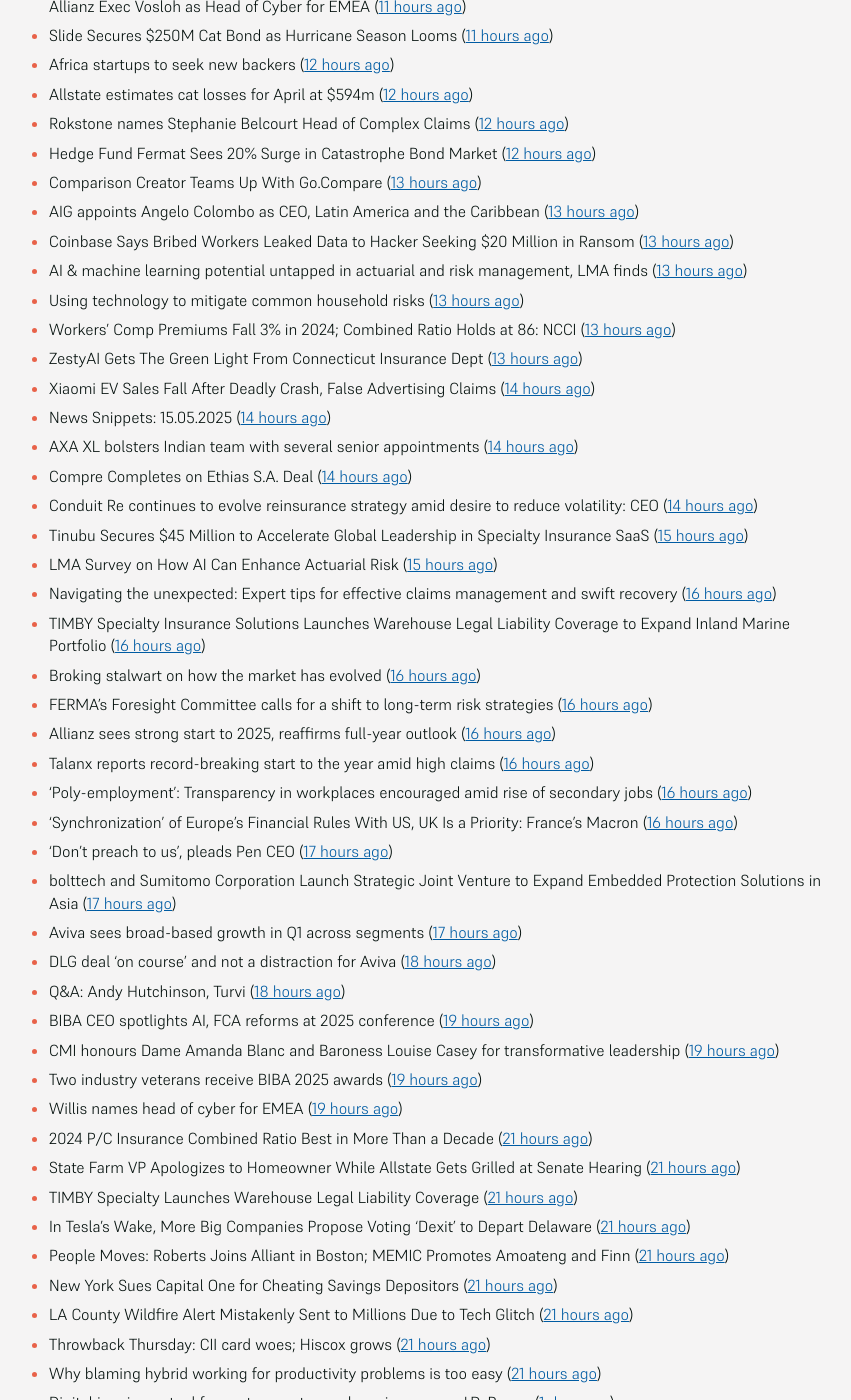
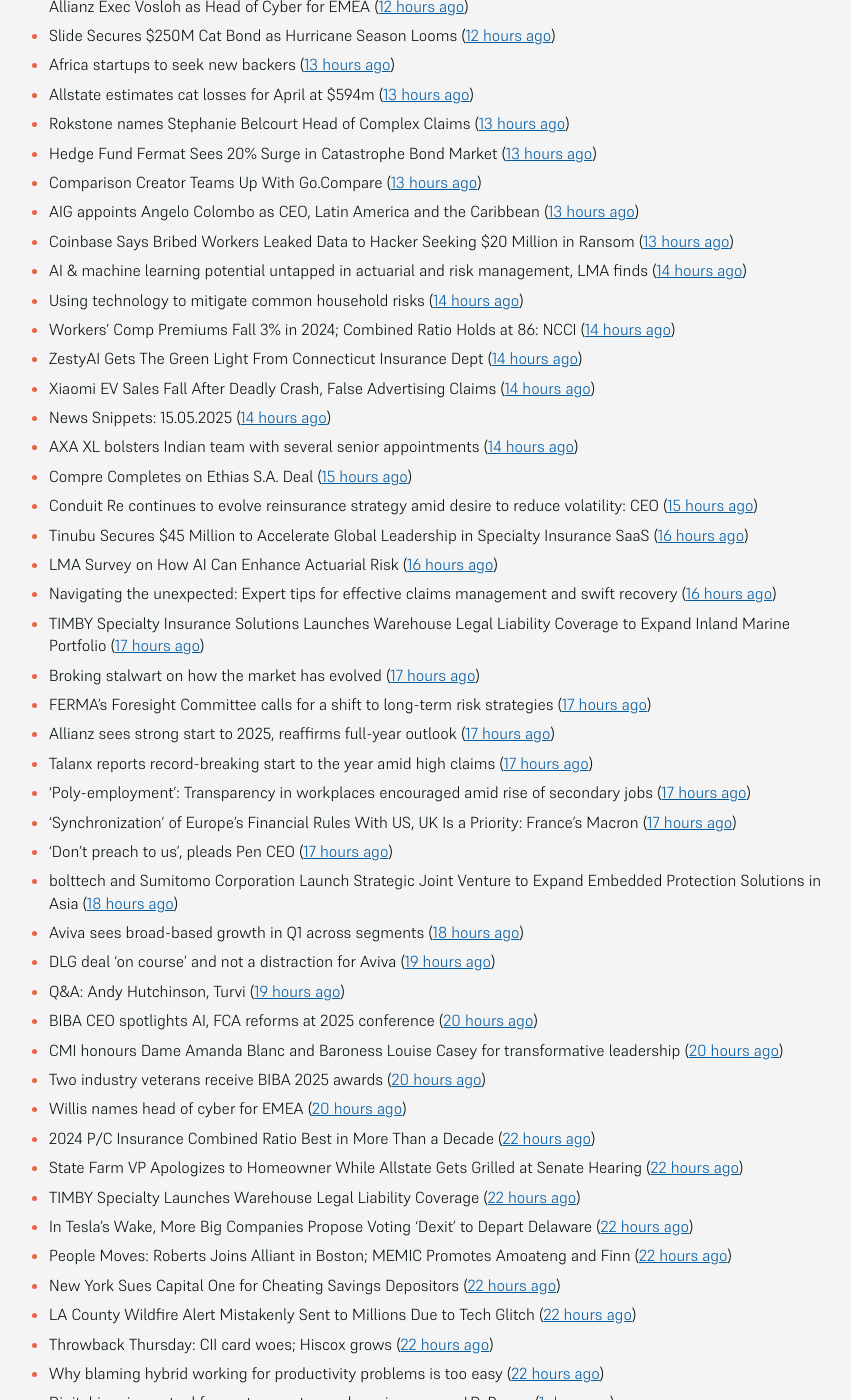
Before and after one commit to mat-0/feeds.thechels.uk, a Jekyll site: the page built from index.md, in a window 1280 px wide and 1400 px high, scrolled down 971 px. Shown: the whole window, without its empty margins (215-1066 px from the left). Built offline with Jekyll 4.4.1, drawn with Linux system fonts in a browser that asks for light colours; some of the changed text lies outside the part shown.

Commit message:
New Feed

```diff
--- a/index.md
+++ b/index.md
@@ -8,74 +8,74 @@ description: Latest Updates
 [Get this as an RSS feed](/feed.rss)
 
 <!-- news_marker starts -->
-- People Moves: Zurich NA Promotes Fox to Lead National Accounts, Caminiti CUO ([3 hours ago](https://www.insurancejournal.com/news/national/2025/05/15/823985.htm))
-- FEMA Chief Says Agency Will Raise State Burden for Disasters to 50% ([4 hours ago](https://www.insurancejournal.com/news/national/2025/05/15/823980.htm))
-- How insurers can use systemic risk knowledge internally ([6 hours ago](https://www.dig-in.com/opinion/how-insurers-can-use-systemic-risk-knowledge-internally))
-- AXA Group CUO on navigating a polycrisis risk landscape ([6 hours ago](https://www.insurancebusinessmag.com/uk/news/breaking-news/axa-group-cuo-on-navigating-a-polycrisis-risk-landscape-535921.aspx))
+- People Moves: Zurich NA Promotes Fox to Lead National Accounts, Caminiti CUO ([4 hours ago](https://www.insurancejournal.com/news/national/2025/05/15/823985.htm))
+- FEMA Chief Says Agency Will Raise State Burden for Disasters to 50% ([5 hours ago](https://www.insurancejournal.com/news/national/2025/05/15/823980.htm))
+- How insurers can use systemic risk knowledge internally ([7 hours ago](https://www.dig-in.com/opinion/how-insurers-can-use-systemic-risk-knowledge-internally))
+- AXA Group CUO on navigating a polycrisis risk landscape ([7 hours ago](https://www.insurancebusinessmag.com/uk/news/breaking-news/axa-group-cuo-on-navigating-a-polycrisis-risk-landscape-535921.aspx))
 - Marsh McLennan moves to Amazon cloud; ZestyAI in Connecticut and West Virginia: Insurtech news ([7 hours ago](https://www.dig-in.com/news/marsh-mclennan-to-amazon-cloud-zestyai-and-insurtech-news))
-- WTW report exposes shifting terrorism insurance risks ([7 hours ago](https://www.insurancebusinessmag.com/uk/news/breaking-news/wtw-report-exposes-shifting-terrorism-insurance-risks-535909.aspx))
-- Tired of Waiting on Tickets? There’s a Better Way. ([7 hours ago](https://www.insurancejournal.com/blogs/expert-insured/2025/05/15/823954.htm))
-- Global Accessibiliy Day: Making the Workplace Welcome to All ([8 hours ago](https://insurance-edge.net/2025/05/15/global-accessibiliy-day-making-the-workplace-welcome-to-all/))
+- WTW report exposes shifting terrorism insurance risks ([8 hours ago](https://www.insurancebusinessmag.com/uk/news/breaking-news/wtw-report-exposes-shifting-terrorism-insurance-risks-535909.aspx))
+- Tired of Waiting on Tickets? There’s a Better Way. ([8 hours ago](https://www.insurancejournal.com/blogs/expert-insured/2025/05/15/823954.htm))
+- Global Accessibiliy Day: Making the Workplace Welcome to All ([9 hours ago](https://insurance-edge.net/2025/05/15/global-accessibiliy-day-making-the-workplace-welcome-to-all/))
 - Lloyd’s Q2’25 Market Message: risk awareness, not risk aversion, marks a defining juncture ([10 hours ago](https://www.reinsurancene.ws/lloyds-q225-market-message-risk-awareness-not-risk-aversion-marks-a-defining-juncture/))
 - Tiernan calls out ‘egregious trading behaviours’ at Lloyd’s ([10 hours ago](https://www.postonline.co.uk/lloydslondon/7957765/tiernan-calls-out-egregious-trading-behaviours-at-lloyds))
-- Tesla’s Robotaxi Launch in Texas Faces Scrutiny Over Potential Accident Risks ([10 hours ago](https://www.insurancejournal.com/news/southcentral/2025/05/15/823930.htm))
-- US House Bill Reintroduced to Rid Federal Insurance Office of Subpoena Power ([10 hours ago](https://www.insurancejournal.com/news/national/2025/05/15/823897.htm))
-- Sweltering Heat Wave Hits U.S. from Dakotas to Texas ([10 hours ago](https://www.insurancejournal.com/news/southcentral/2025/05/15/823927.htm))
-- Coterie Relocating Headquarters to Appleton, Wisconsin ([10 hours ago](https://www.insurancejournal.com/news/midwest/2025/05/15/823924.htm))
-- Kin reports 35% revenue growth in Q1’25, California emerges as key market ([10 hours ago](https://www.reinsurancene.ws/kin-reports-35-revenue-growth-in-q125-california-emerges-as-key-market/))
-- Three Killed in Fiery Truck-Car Pileup on Georgia Interstate ([10 hours ago](https://www.insurancejournal.com/news/southeast/2025/05/15/823917.htm))
-- Brett Favre’s Defamation Suit Against State Auditor Can Move Forward, Court Says ([10 hours ago](https://www.insurancejournal.com/news/southeast/2025/05/15/823911.htm))
-- People Moves: Advocus Names Moore SVP of Illinois Operations ([10 hours ago](https://www.insurancejournal.com/news/midwest/2025/05/15/823905.htm))
-- Nationwide Partners with Kadance to Offer Genomics-Based Precision Health to Life Insurance Customers ([10 hours ago](https://www.insurtechinsights.com/nationwide-partners-with-kadance-to-offer-genomics-based-precision-health-to-life-insurance-customers/))
+- Tesla’s Robotaxi Launch in Texas Faces Scrutiny Over Potential Accident Risks ([11 hours ago](https://www.insurancejournal.com/news/southcentral/2025/05/15/823930.htm))
+- US House Bill Reintroduced to Rid Federal Insurance Office of Subpoena Power ([11 hours ago](https://www.insurancejournal.com/news/national/2025/05/15/823897.htm))
+- Sweltering Heat Wave Hits U.S. from Dakotas to Texas ([11 hours ago](https://www.insurancejournal.com/news/southcentral/2025/05/15/823927.htm))
+- Coterie Relocating Headquarters to Appleton, Wisconsin ([11 hours ago](https://www.insurancejournal.com/news/midwest/2025/05/15/823924.htm))
+- Kin reports 35% revenue growth in Q1’25, California emerges as key market ([11 hours ago](https://www.reinsurancene.ws/kin-reports-35-revenue-growth-in-q125-california-emerges-as-key-market/))
+- Three Killed in Fiery Truck-Car Pileup on Georgia Interstate ([11 hours ago](https://www.insurancejournal.com/news/southeast/2025/05/15/823917.htm))
+- Brett Favre’s Defamation Suit Against State Auditor Can Move Forward, Court Says ([11 hours ago](https://www.insurancejournal.com/news/southeast/2025/05/15/823911.htm))
+- People Moves: Advocus Names Moore SVP of Illinois Operations ([11 hours ago](https://www.insurancejournal.com/news/midwest/2025/05/15/823905.htm))
+- Nationwide Partners with Kadance to Offer Genomics-Based Precision Health to Life Insurance Customers ([11 hours ago](https://www.insurtechinsights.com/nationwide-partners-with-kadance-to-offer-genomics-based-precision-health-to-life-insurance-customers/))
 - West’s 103.9% CoR for 24-25 FY impacted by elevated IG Pool claims ([11 hours ago](https://www.reinsurancene.ws/wests-103-9-cor-for-24-25-fy-impacted-by-elevated-ig-pool-claims/))
-- People Moves: CRC Names New Underwriting Leaders and Senior VP ([11 hours ago](https://www.insurancejournal.com/news/southeast/2025/05/15/823894.htm))
-- AM Best supports EU nat cat insurance proposal but stresses need for greater clarity ([11 hours ago](https://www.reinsurancene.ws/am-best-supports-eu-nat-cat-insurance-proposal-but-stresses-need-for-greater-clarity/))
-- People Moves: AIG Taps Colombo From Swiss Re as CEO, Latin America and Caribbean; Willis Names Former Allianz Exec Vosloh as Head of Cyber for EMEA ([11 hours ago](https://www.insurancejournal.com/news/international/2025/05/15/823886.htm))
-- Slide Secures $250M Cat Bond as Hurricane Season Looms ([11 hours ago](https://www.insurancejournal.com/news/southeast/2025/05/15/823884.htm))
-- Africa startups to seek new backers ([12 hours ago](https://www.dig-in.com/articles/africa-startups-to-seek-new-backers))
-- Allstate estimates cat losses for April at $594m ([12 hours ago](https://www.reinsurancene.ws/allstate-estimates-cat-losses-for-april-at-594m/))
-- Rokstone names Stephanie Belcourt Head of Complex Claims ([12 hours ago](https://www.reinsurancene.ws/rokstone-names-stephanie-belcourt-head-of-complex-claims/))
-- Hedge Fund Fermat Sees 20% Surge in Catastrophe Bond Market ([12 hours ago](https://www.insurancejournal.com/news/international/2025/05/15/823861.htm))
+- People Moves: CRC Names New Underwriting Leaders and Senior VP ([12 hours ago](https://www.insurancejournal.com/news/southeast/2025/05/15/823894.htm))
+- AM Best supports EU nat cat insurance proposal but stresses need for greater clarity ([12 hours ago](https://www.reinsurancene.ws/am-best-supports-eu-nat-cat-insurance-proposal-but-stresses-need-for-greater-clarity/))
+- People Moves: AIG Taps Colombo From Swiss Re as CEO, Latin America and Caribbean; Willis Names Former Allianz Exec Vosloh as Head of Cyber for EMEA ([12 hours ago](https://www.insurancejournal.com/news/international/2025/05/15/823886.htm))
+- Slide Secures $250M Cat Bond as Hurricane Season Looms ([12 hours ago](https://www.insurancejournal.com/news/southeast/2025/05/15/823884.htm))
+- Africa startups to seek new backers ([13 hours ago](https://www.dig-in.com/articles/africa-startups-to-seek-new-backers))
+- Allstate estimates cat losses for April at $594m ([13 hours ago](https://www.reinsurancene.ws/allstate-estimates-cat-losses-for-april-at-594m/))
+- Rokstone names Stephanie Belcourt Head of Complex Claims ([13 hours ago](https://www.reinsurancene.ws/rokstone-names-stephanie-belcourt-head-of-complex-claims/))
+- Hedge Fund Fermat Sees 20% Surge in Catastrophe Bond Market ([13 hours ago](https://www.insurancejournal.com/news/international/2025/05/15/823861.htm))
 - Comparison Creator Teams Up With Go.Compare ([13 hours ago](https://insurance-edge.net/2025/05/15/comparison-creator-teams-up-with-go-compare/))
 - AIG appoints Angelo Colombo as CEO, Latin America and the Caribbean ([13 hours ago](https://www.reinsurancene.ws/aig-appoints-angelo-colombo-as-ceo-latin-america-and-the-caribbean/))
 - Coinbase Says Bribed Workers Leaked Data to Hacker Seeking $20 Million in Ransom ([13 hours ago](https://www.insurancejournal.com/news/national/2025/05/15/823862.htm))
-- AI & machine learning potential untapped in actuarial and risk management, LMA finds ([13 hours ago](https://www.reinsurancene.ws/ai-machine-learning-potential-untapped-in-actuarial-and-risk-management-lma-finds/))
-- Using technology to mitigate common household risks ([13 hours ago](https://www.dig-in.com/podcast/using-technology-to-mitigate-common-household-risks))
-- Workers’ Comp Premiums Fall 3% in 2024; Combined Ratio Holds at 86: NCCI ([13 hours ago](https://www.insurancejournal.com/news/national/2025/05/15/823850.htm))
-- ZestyAI Gets The Green Light From Connecticut Insurance Dept ([13 hours ago](https://insurance-edge.net/2025/05/15/zestyai-gets-the-green-light-from-connecticut-insurance-dept/))
+- AI & machine learning potential untapped in actuarial and risk management, LMA finds ([14 hours ago](https://www.reinsurancene.ws/ai-machine-learning-potential-untapped-in-actuarial-and-risk-management-lma-finds/))
+- Using technology to mitigate common household risks ([14 hours ago](https://www.dig-in.com/podcast/using-technology-to-mitigate-common-household-risks))
+- Workers’ Comp Premiums Fall 3% in 2024; Combined Ratio Holds at 86: NCCI ([14 hours ago](https://www.insurancejournal.com/news/national/2025/05/15/823850.htm))
+- ZestyAI Gets The Green Light From Connecticut Insurance Dept ([14 hours ago](https://insurance-edge.net/2025/05/15/zestyai-gets-the-green-light-from-connecticut-insurance-dept/))
 - Xiaomi EV Sales Fall After Deadly Crash, False Advertising Claims ([14 hours ago](https://www.insurancejournal.com/news/international/2025/05/15/823843.htm))
 - News Snippets: 15.05.2025 ([14 hours ago](https://insurance-edge.net/2025/05/15/news-snippets-15-05-2025/))
 - AXA XL bolsters Indian team with several senior appointments ([14 hours ago](https://www.reinsurancene.ws/axa-xl-bolsters-indian-team-with-several-senior-appointments/))
-- Compre Completes on Ethias S.A. Deal ([14 hours ago](https://insurance-edge.net/2025/05/15/compre-completes-on-ethias-s-a-deal/))
-- Conduit Re continues to evolve reinsurance strategy amid desire to reduce volatility: CEO ([14 hours ago](https://www.reinsurancene.ws/conduit-re-continues-to-evolve-reinsurance-strategy-amid-desire-to-reduce-volatility-ceo/))
-- Tinubu Secures $45 Million to Accelerate Global Leadership in Specialty Insurance SaaS ([15 hours ago](https://www.insurtechinsights.com/tinubu-secures-45-million-to-accelerate-global-leadership-in-specialty-insurance-saas/))
-- LMA Survey on How AI Can Enhance Actuarial Risk ([15 hours ago](https://insurance-edge.net/2025/05/15/lma-survey-on-how-ai-can-enhance-actuarial-risk/))
+- Compre Completes on Ethias S.A. Deal ([15 hours ago](https://insurance-edge.net/2025/05/15/compre-completes-on-ethias-s-a-deal/))
+- Conduit Re continues to evolve reinsurance strategy amid desire to reduce volatility: CEO ([15 hours ago](https://www.reinsurancene.ws/conduit-re-continues-to-evolve-reinsurance-strategy-amid-desire-to-reduce-volatility-ceo/))
+- Tinubu Secures $45 Million to Accelerate Global Leadership in Specialty Insurance SaaS ([16 hours ago](https://www.insurtechinsights.com/tinubu-secures-45-million-to-accelerate-global-leadership-in-specialty-insurance-saas/))
+- LMA Survey on How AI Can Enhance Actuarial Risk ([16 hours ago](https://insurance-edge.net/2025/05/15/lma-survey-on-how-ai-can-enhance-actuarial-risk/))
 - Navigating the unexpected: Expert tips for effective claims management and swift recovery ([16 hours ago](https://www.insurancebusinessmag.com/uk/news/property-insurance/navigating-the-unexpected-expert-tips-for-effective-claims-management-and-swift-recovery-535498.aspx))
-- TIMBY Specialty Insurance Solutions Launches Warehouse Legal Liability Coverage to Expand Inland Marine Portfolio ([16 hours ago](https://www.insurtechinsights.com/timby-specialty-insurance-solutions-launches-warehouse-legal-liability-coverage-to-expand-inland-marine-portfolio/))
-- Broking stalwart on how the market has evolved ([16 hours ago](https://www.insurancebusinessmag.com/uk/news/breaking-news/broking-stalwart-on-how-the-market-has-evolved-535809.aspx))
-- FERMA's Foresight Committee calls for a shift to long-term risk strategies ([16 hours ago](https://www.insurancebusinessmag.com/uk/news/non-profits/fermas-foresight-committee-calls-for-a-shift-to-longterm-risk-strategies-535808.aspx))
-- Allianz sees strong start to 2025, reaffirms full-year outlook ([16 hours ago](https://www.insurancebusinessmag.com/uk/news/breaking-news/allianz-sees-strong-start-to-2025-reaffirms-fullyear-outlook-535802.aspx))
-- Talanx reports record-breaking start to the year amid high claims ([16 hours ago](https://www.insurancebusinessmag.com/uk/news/breaking-news/talanx-reports-recordbreaking-start-to-the-year-amid-high-claims-535796.aspx))
-- 'Poly-employment': Transparency in workplaces encouraged amid rise of secondary jobs ([16 hours ago](https://www.insurancebusinessmag.com/uk/news/breaking-news/polyemployment-transparency-in-workplaces-encouraged-amid-rise-of-secondary-jobs-535784.aspx))
-- ‘Synchronization’ of Europe’s Financial Rules With US, UK Is a Priority: France’s Macron ([16 hours ago](https://www.insurancejournal.com/news/international/2025/05/15/823833.htm))
+- TIMBY Specialty Insurance Solutions Launches Warehouse Legal Liability Coverage to Expand Inland Marine Portfolio ([17 hours ago](https://www.insurtechinsights.com/timby-specialty-insurance-solutions-launches-warehouse-legal-liability-coverage-to-expand-inland-marine-portfolio/))
+- Broking stalwart on how the market has evolved ([17 hours ago](https://www.insurancebusinessmag.com/uk/news/breaking-news/broking-stalwart-on-how-the-market-has-evolved-535809.aspx))
+- FERMA's Foresight Committee calls for a shift to long-term risk strategies ([17 hours ago](https://www.insurancebusinessmag.com/uk/news/non-profits/fermas-foresight-committee-calls-for-a-shift-to-longterm-risk-strategies-535808.aspx))
+- Allianz sees strong start to 2025, reaffirms full-year outlook ([17 hours ago](https://www.insurancebusinessmag.com/uk/news/breaking-news/allianz-sees-strong-start-to-2025-reaffirms-fullyear-outlook-535802.aspx))
+- Talanx reports record-breaking start to the year amid high claims ([17 hours ago](https://www.insurancebusinessmag.com/uk/news/breaking-news/talanx-reports-recordbreaking-start-to-the-year-amid-high-claims-535796.aspx))
+- 'Poly-employment': Transparency in workplaces encouraged amid rise of secondary jobs ([17 hours ago](https://www.insurancebusinessmag.com/uk/news/breaking-news/polyemployment-transparency-in-workplaces-encouraged-amid-rise-of-secondary-jobs-535784.aspx))
+- ‘Synchronization’ of Europe’s Financial Rules With US, UK Is a Priority: France’s Macron ([17 hours ago](https://www.insurancejournal.com/news/international/2025/05/15/823833.htm))
 - ‘Don’t preach to us’, pleads Pen CEO ([17 hours ago](https://www.postonline.co.uk/broker/7957752/dont-preach-to-us-pleads-pen-ceo))
-- bolttech and Sumitomo Corporation Launch Strategic Joint Venture to Expand Embedded Protection Solutions in Asia ([17 hours ago](https://www.insurtechinsights.com/bolttech-and-sumitomo-corporation-launch-strategic-joint-venture-to-expand-embedded-protection-solutions-in-asia/))
-- Aviva sees broad-based growth in Q1 across segments ([17 hours ago](https://www.insurancebusinessmag.com/uk/news/breaking-news/aviva-sees-broadbased-growth-in-q1-across-segments-535781.aspx))
-- DLG deal ‘on course’ and not a distraction for Aviva ([18 hours ago](https://www.postonline.co.uk/news/7957750/dlg-deal-on-course-and-not-a-distraction-for-aviva))
-- Q&A: Andy Hutchinson, Turvi ([18 hours ago](https://www.postonline.co.uk/technology/7957394/qa-andy-hutchinson-turvi))
-- BIBA CEO spotlights AI, FCA reforms at 2025 conference ([19 hours ago](https://www.insurancebusinessmag.com/uk/news/breaking-news/biba-ceo-spotlights-ai-fca-reforms-at-2025-conference-535774.aspx))
-- CMI honours Dame Amanda Blanc and Baroness Louise Casey for transformative leadership ([19 hours ago](https://www.insurancebusinessmag.com/uk/news/breaking-news/cmi-honours-dame-amanda-blanc-and-baroness-louise-casey-for-transformative-leadership-535773.aspx))
-- Two industry veterans receive BIBA 2025 awards ([19 hours ago](https://www.insurancebusinessmag.com/uk/news/breaking-news/two-industry-veterans-receive-biba-2025-awards-535772.aspx))
-- Willis names head of cyber for EMEA ([19 hours ago](https://www.insurancebusinessmag.com/uk/news/cyber/willis-names-head-of-cyber-for-emea-535771.aspx))
-- 2024 P/C Insurance Combined Ratio Best in More Than a Decade ([21 hours ago](https://www.insurancejournal.com/news/national/2025/05/15/823801.htm))
-- State Farm VP Apologizes to Homeowner While Allstate Gets Grilled at Senate Hearing ([21 hours ago](https://www.insurancejournal.com/news/national/2025/05/15/823722.htm))
-- TIMBY Specialty Launches Warehouse Legal Liability Coverage ([21 hours ago](https://www.insurancejournal.com/news/west/2025/05/15/823803.htm))
-- In Tesla’s Wake, More Big Companies Propose Voting ‘Dexit’ to Depart Delaware ([21 hours ago](https://www.insurancejournal.com/news/east/2025/05/15/823818.htm))
-- People Moves: Roberts Joins Alliant in Boston; MEMIC Promotes Amoateng and Finn ([21 hours ago](https://www.insurancejournal.com/news/east/2025/05/15/823382.htm))
-- New York Sues Capital One for Cheating Savings Depositors ([21 hours ago](https://www.insurancejournal.com/news/east/2025/05/15/823815.htm))
-- LA County Wildfire Alert Mistakenly Sent to Millions Due to Tech Glitch ([21 hours ago](https://www.insurancejournal.com/news/west/2025/05/15/823791.htm))
-- Throwback Thursday: CII card woes; Hiscox grows ([21 hours ago](https://www.postonline.co.uk/personal/7956604/throwback-thursday-cii-card-woes-hiscox-grows))
-- Why blaming hybrid working for productivity problems is too easy ([21 hours ago](https://www.postonline.co.uk/people/7957728/why-blaming-hybrid-working-for-productivity-problems-is-too-easy))
+- bolttech and Sumitomo Corporation Launch Strategic Joint Venture to Expand Embedded Protection Solutions in Asia ([18 hours ago](https://www.insurtechinsights.com/bolttech-and-sumitomo-corporation-launch-strategic-joint-venture-to-expand-embedded-protection-solutions-in-asia/))
+- Aviva sees broad-based growth in Q1 across segments ([18 hours ago](https://www.insurancebusinessmag.com/uk/news/breaking-news/aviva-sees-broadbased-growth-in-q1-across-segments-535781.aspx))
+- DLG deal ‘on course’ and not a distraction for Aviva ([19 hours ago](https://www.postonline.co.uk/news/7957750/dlg-deal-on-course-and-not-a-distraction-for-aviva))
+- Q&A: Andy Hutchinson, Turvi ([19 hours ago](https://www.postonline.co.uk/technology/7957394/qa-andy-hutchinson-turvi))
+- BIBA CEO spotlights AI, FCA reforms at 2025 conference ([20 hours ago](https://www.insurancebusinessmag.com/uk/news/breaking-news/biba-ceo-spotlights-ai-fca-reforms-at-2025-conference-535774.aspx))
+- CMI honours Dame Amanda Blanc and Baroness Louise Casey for transformative leadership ([20 hours ago](https://www.insurancebusinessmag.com/uk/news/breaking-news/cmi-honours-dame-amanda-blanc-and-baroness-louise-casey-for-transformative-leadership-535773.aspx))
+- Two industry veterans receive BIBA 2025 awards ([20 hours ago](https://www.insurancebusinessmag.com/uk/news/breaking-news/two-industry-veterans-receive-biba-2025-awards-535772.aspx))
+- Willis names head of cyber for EMEA ([20 hours ago](https://www.insurancebusinessmag.com/uk/news/cyber/willis-names-head-of-cyber-for-emea-535771.aspx))
+- 2024 P/C Insurance Combined Ratio Best in More Than a Decade ([22 hours ago](https://www.insurancejournal.com/news/national/2025/05/15/823801.htm))
+- State Farm VP Apologizes to Homeowner While Allstate Gets Grilled at Senate Hearing ([22 hours ago](https://www.insurancejournal.com/news/national/2025/05/15/823722.htm))
+- TIMBY Specialty Launches Warehouse Legal Liability Coverage ([22 hours ago](https://www.insurancejournal.com/news/west/2025/05/15/823803.htm))
+- In Tesla’s Wake, More Big Companies Propose Voting ‘Dexit’ to Depart Delaware ([22 hours ago](https://www.insurancejournal.com/news/east/2025/05/15/823818.htm))
+- People Moves: Roberts Joins Alliant in Boston; MEMIC Promotes Amoateng and Finn ([22 hours ago](https://www.insurancejournal.com/news/east/2025/05/15/823382.htm))
+- New York Sues Capital One for Cheating Savings Depositors ([22 hours ago](https://www.insurancejournal.com/news/east/2025/05/15/823815.htm))
+- LA County Wildfire Alert Mistakenly Sent to Millions Due to Tech Glitch ([22 hours ago](https://www.insurancejournal.com/news/west/2025/05/15/823791.htm))
+- Throwback Thursday: CII card woes; Hiscox grows ([22 hours ago](https://www.postonline.co.uk/personal/7956604/throwback-thursday-cii-card-woes-hiscox-grows))
+- Why blaming hybrid working for productivity problems is too easy ([22 hours ago](https://www.postonline.co.uk/people/7957728/why-blaming-hybrid-working-for-productivity-problems-is-too-easy))
 - Digital is primary tool for customers to purchase insurance: J.D. Power ([1 days ago](https://www.dig-in.com/news/customers-prefer-buying-insurance-digitally-says-j-d-power))
 - Trust issues stall insurers' plans for youth, AI growth – GlobalData ([1 days ago](https://www.insurancebusinessmag.com/uk/news/breaking-news/trust-issues-stall-insurers-plans-for-youth-ai-growth--globaldata-535747.aspx))
 - How AI detection can change risk assessments ([1 days ago](https://www.dig-in.com/opinion/how-ai-detection-can-change-risk-assessments))
```
